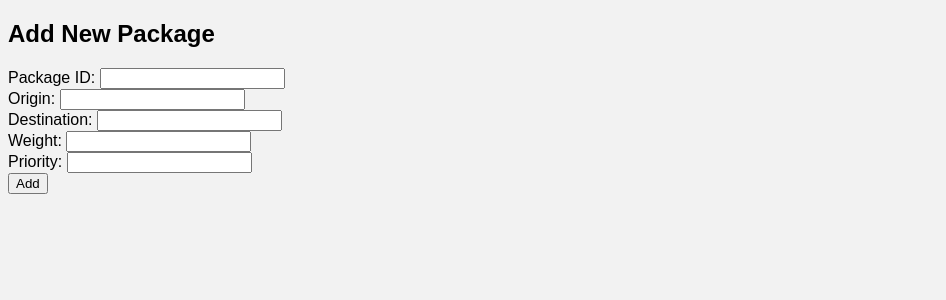
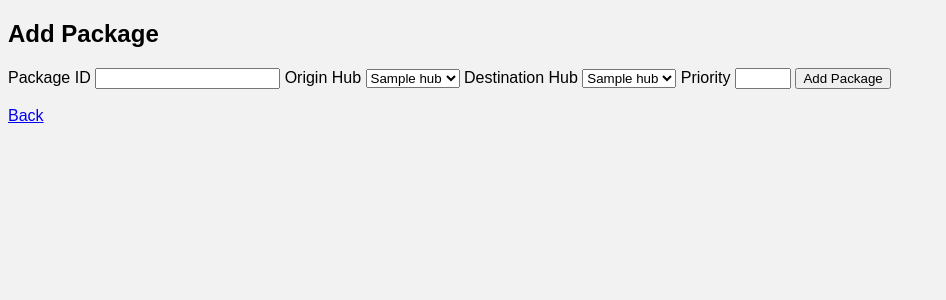
Before and after one commit to egedmrr7/oop_logistics_systems.py, a Flask app: template logistics_stage3/templates/add_package.html in a window 1280 px wide. Shown: the top 300 px of the page, without its empty margins (0-946 px from the left). Run offline with Flask 3, Linux system fonts and the light colour scheme; the template is opened without the code that fills it: most values are stand-ins (such as "Sample title", 1, 10 or a date in 2020).

Commit message:
Refactor add package form with improved layout

```diff
--- a/logistics_stage3/templates/add_package.html
+++ b/logistics_stage3/templates/add_package.html
@@ -2,19 +2,40 @@
 <html>
 <head>
     <title>Add Package</title>
-    <link rel="stylesheet" href="/static/style.css">
+    <link rel="stylesheet" href="{{ url_for('static', filename='style.css') }}">
 </head>
 <body>
-<h2>Add New Package</h2>
 
-<form method="post">
-    Package ID: <input type="text" name="package_id"><br>
-    Origin: <input type="text" name="origin"><br>
-    Destination: <input type="text" name="destination"><br>
-    Weight: <input type="number" name="weight"><br>
-    Priority: <input type="number" name="priority"><br>
-    <button type="submit">Add</button>
-</form>
+<div class="container">
+    <h2>Add Package</h2>
+
+    <form method="post">
+        <label>Package ID</label>
+        <input type="text" name="package_id" required>
+
+        <label>Origin Hub</label>
+        <select name="origin">
+            {% for h in hubs %}
+                <option value="{{ h.hub_id }}">{{ h.name }}</option>
+            {% endfor %}
+        </select>
+
+        <label>Destination Hub</label>
+        <select name="destination">
+            {% for h in hubs %}
+                <option value="{{ h.hub_id }}">{{ h.name }}</option>
+            {% endfor %}
+        </select>
+
+        <label>Priority</label>
+        <input type="number" name="priority" min="0" max="10">
+
+        <button type="submit">Add Package</button>
+    </form>
+
+    <br>
+    <a href="/">Back</a>
+</div>
 
 </body>
 </html>
```
